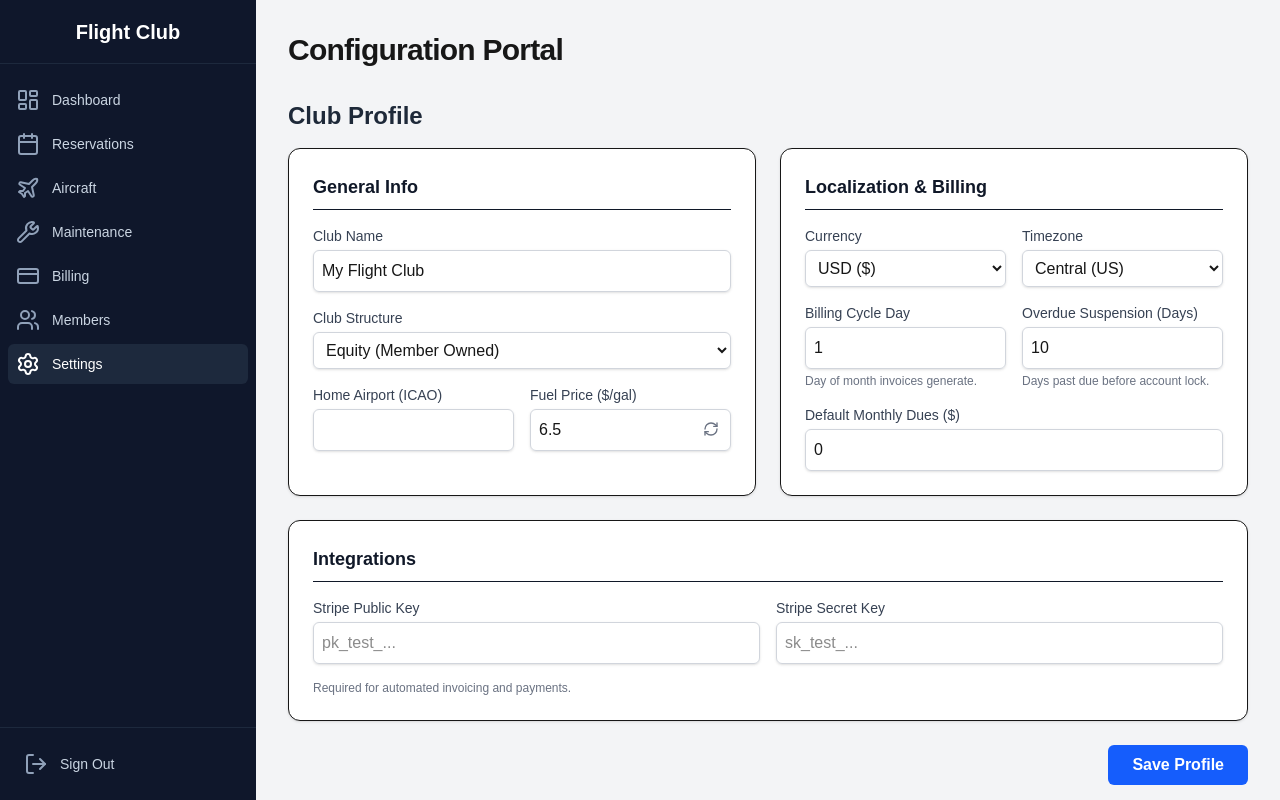
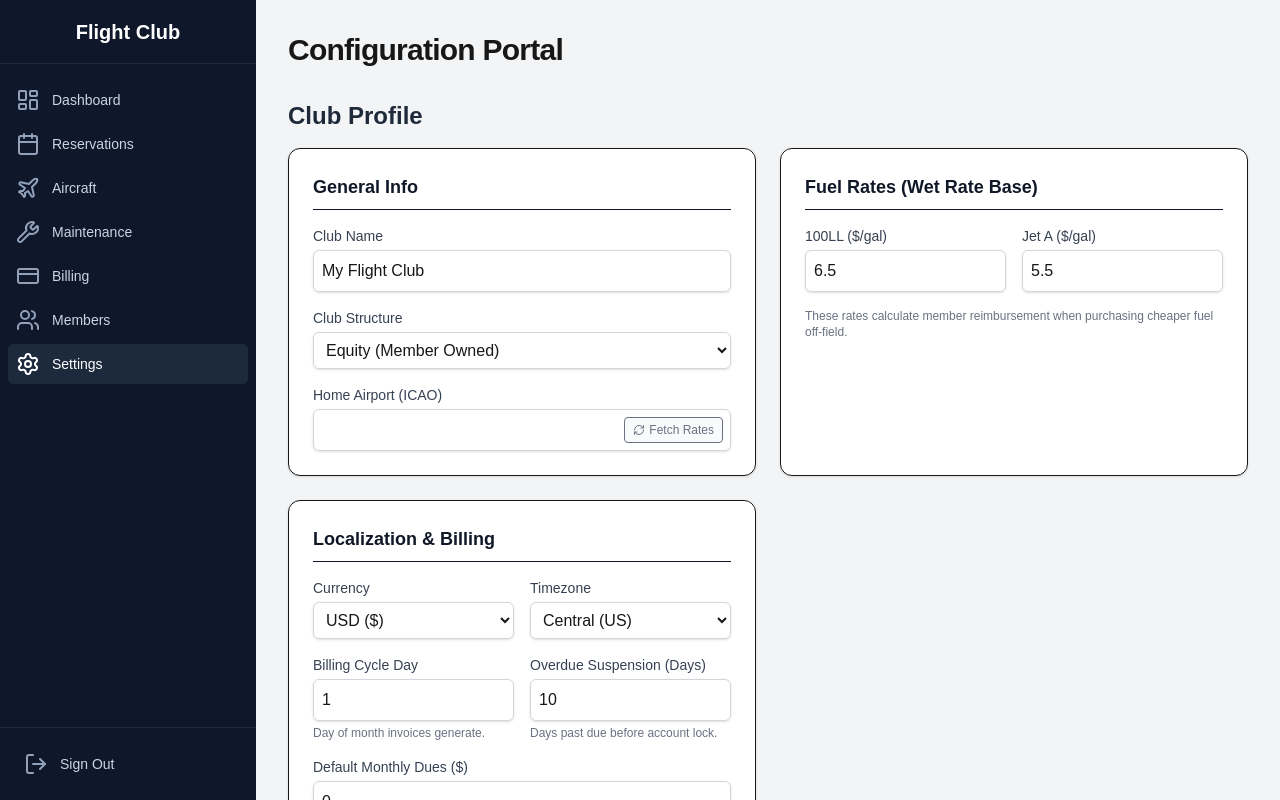
Before and after one commit to jimbo19922003/flightclub, a Next.js app in the folder portal/: page /settings in a window 1280 px wide. Built offline with nearby package versions, Linux system fonts and the light colour scheme; no server answers; the database is empty.

Commit message:
Refactor fuel price settings and fetching logic
Co-authored-by: jimbo19922003 <jimbo19922003@gmail.com>

```diff
--- a/portal/app/(dashboard)/settings/page.tsx
+++ b/portal/app/(dashboard)/settings/page.tsx
@@ -16,7 +16,8 @@ async function getSettings() {
                  name: "My Flight Club",
                  type: "EQUITY",
                  homeAirport: "",
-                 homeAirportFuelPrice: 6.50,
+                 fuelPrice100LL: 6.50,
+                 fuelPriceJetA: 5.50,
                  currency: "USD",
                  timezone: "America/Chicago",
                  monthlyDues: 0,
@@ -42,7 +43,8 @@ interface ClubSettings {
   name: string;
   type: string;
   homeAirport: string;
-  homeAirportFuelPrice: number;
+  fuelPrice100LL: number;
+  fuelPriceJetA: number;
   currency: string;
   timezone: string;
   monthlyDues: number;
@@ -104,17 +106,28 @@ export default async function SettingsPage() {
                     </select>
                 </div>
 
+                <div className="relative">
+                    <label className="block text-sm font-medium text-gray-700">Home Airport (ICAO)</label>
+                    <input type="text" name="homeAirport" defaultValue={settings.homeAirport} className="mt-1 block w-full rounded-md border-gray-300 shadow-sm border p-2"/>
+                    <FuelPriceFetcher />
+                </div>
+            </div>
+
+            <div className="bg-white rounded-xl shadow border p-6 space-y-4">
+                <h3 className="text-lg font-bold text-gray-900 border-b pb-2">Fuel Rates (Wet Rate Base)</h3>
                 <div className="grid grid-cols-2 gap-4">
                      <div>
-                        <label className="block text-sm font-medium text-gray-700">Home Airport (ICAO)</label>
-                        <input type="text" name="homeAirport" defaultValue={settings.homeAirport} className="mt-1 block w-full rounded-md border-gray-300 shadow-sm border p-2"/>
+                        <label className="block text-sm font-medium text-gray-700">100LL ($/gal)</label>
+                        <input type="number" step="0.01" name="fuelPrice100LL" defaultValue={settings.fuelPrice100LL} className="mt-1 block w-full rounded-md border-gray-300 shadow-sm border p-2"/>
                     </div>
-                     <div className="relative">
-                        <label className="block text-sm font-medium text-gray-700">Fuel Price ($/gal)</label>
-                        <input type="number" step="0.01" name="homeAirportFuelPrice" defaultValue={settings.homeAirportFuelPrice} className="mt-1 block w-full rounded-md border-gray-300 shadow-sm border p-2 pr-8"/>
-                        <FuelPriceFetcher />
+                     <div>
+                        <label className="block text-sm font-medium text-gray-700">Jet A ($/gal)</label>
+                        <input type="number" step="0.01" name="fuelPriceJetA" defaultValue={settings.fuelPriceJetA} className="mt-1 block w-full rounded-md border-gray-300 shadow-sm border p-2"/>
                     </div>
                 </div>
+                <p className="text-xs text-gray-500">
+                    These rates calculate member reimbursement when purchasing cheaper fuel off-field.
+                </p>
             </div>
 
             <div className="bg-white rounded-xl shadow border p-6 space-y-4">
--- a/portal/app/actions/fuel.ts
+++ b/portal/app/actions/fuel.ts
@@ -18,40 +18,47 @@ export async function getFuelPrices(icao: string) {
     const html = await response.text();
     const $ = cheerio.load(html);
 
-    let prices: number[] = [];
+    let prices100LL: number[] = [];
+    let pricesJetA: number[] = [];
 
     // Find all tables that seem to be FBO tables
     $('table').each((i, table) => {
-        // Check if table has 100LL header
-        if ($(table).text().includes('100LL')) {
+        const tableText = $(table).text();
+
+        // Check if table has fuel headers
+        if (tableText.includes('100LL') || tableText.includes('Jet A')) {
             $(table).find('tr').each((j, row) => {
                 const tds = $(row).find('td');
                 const firstCol = $(tds[0]).text().trim();
 
                 // Look for Full Service (FS) or Self Service (SS) rows
                 if (firstCol === 'FS' || firstCol === 'SS') {
-                    // 100LL is typically the 3rd column (index 2) based on visual inspection
-                    // But let's verify if the header "100LL" is actually above it.
-                    // Assuming standard AirNav layout.
+                    // Based on observation:
+                    // 100LL is typically in the 3rd column (index 2)
+                    // Jet A is typically in the 5th column (index 4) - but sometimes layout varies
 
-                    const potentialPrice = $(tds[2]).text().trim();
-                    if (potentialPrice.startsWith('$')) {
-                        const price = parseFloat(potentialPrice.replace('$', ''));
-                        if (!isNaN(price) && price > 0) {
-                            prices.push(price);
-                        }
+                    // Simple heuristic: Look for '$' in specific cells
+                    const col2 = $(tds[2]).text().trim();
+                    const col4 = $(tds[4]).text().trim();
+
+                    if (col2.startsWith('$')) {
+                        const price = parseFloat(col2.replace('$', ''));
+                        if (!isNaN(price) && price > 0) prices100LL.push(price);
+                    }
+
+                    if (col4 && col4.startsWith('$')) {
+                        const price = parseFloat(col4.replace('$', ''));
+                        if (!isNaN(price) && price > 0) pricesJetA.push(price);
                     }
                 }
             });
         }
     });
 
-    if (prices.length === 0) {
-        return null;
-    }
-
-    // Return the minimum price found (Self Service usually)
-    return Math.min(...prices);
+    return {
+        price100LL: prices100LL.length > 0 ? Math.min(...prices100LL) : null,
+        priceJetA: pricesJetA.length > 0 ? Math.min(...pricesJetA) : null
+    };
 
   } catch (error) {
     console.error("Error fetching fuel prices:", error);
--- a/portal/components/FuelPriceFetcher.tsx
+++ b/portal/components/FuelPriceFetcher.tsx
@@ -18,17 +18,32 @@ export default function FuelPriceFetcher() {
 
     setLoading(true);
     try {
-        const price = await getFuelPrices(airport);
-        if (price) {
-            const input = document.querySelector('input[name="homeAirportFuelPrice"]') as HTMLInputElement;
-            if (input) {
-                input.value = price.toString();
-                // Highlight change
-                input.style.backgroundColor = "#dcfce7";
-                setTimeout(() => input.style.backgroundColor = "", 2000);
+        const prices = await getFuelPrices(airport);
+
+        let found = false;
+
+        if (prices?.price100LL) {
+            const input100LL = document.querySelector('input[name="fuelPrice100LL"]') as HTMLInputElement;
+            if (input100LL) {
+                input100LL.value = prices.price100LL.toString();
+                input100LL.style.backgroundColor = "#dcfce7";
+                setTimeout(() => input100LL.style.backgroundColor = "", 2000);
+                found = true;
             }
-        } else {
-            alert(`Could not find 100LL prices for ${airport} on AirNav.`);
+        }
+
+        if (prices?.priceJetA) {
+            const inputJetA = document.querySelector('input[name="fuelPriceJetA"]') as HTMLInputElement;
+            if (inputJetA) {
+                inputJetA.value = prices.priceJetA.toString();
+                inputJetA.style.backgroundColor = "#dcfce7";
+                setTimeout(() => inputJetA.style.backgroundColor = "", 2000);
+                found = true;
+            }
+        }
+
+        if (!found) {
+            alert(`Could not find valid fuel prices for ${airport} on AirNav.`);
         }
     } catch (e) {
         console.error(e);
@@ -39,14 +54,17 @@ export default function FuelPriceFetcher() {
   };
 
   return (
+    <div className="absolute right-2 top-8">
         <button
             type="button"
             onClick={handleFetch}
             disabled={loading}
-        className="absolute right-2 top-8 p-1 text-gray-500 hover:text-blue-600 disabled:opacity-50"
-        title="Fetch latest price from AirNav"
+            className="p-1 text-gray-500 hover:text-blue-600 disabled:opacity-50 flex items-center gap-1 text-xs bg-gray-50 border rounded px-2"
+            title="Fetch latest prices from AirNav"
         >
-        <RefreshCw size={16} className={loading ? "animate-spin" : ""} />
+            <RefreshCw size={12} className={loading ? "animate-spin" : ""} />
+            Fetch Rates
         </button>
+    </div>
   );
 }
```
Also changed, not shown: 1 other file (tests, documents, lock files or other folders). Lines whose indentation alone changed are shown as unchanged.
